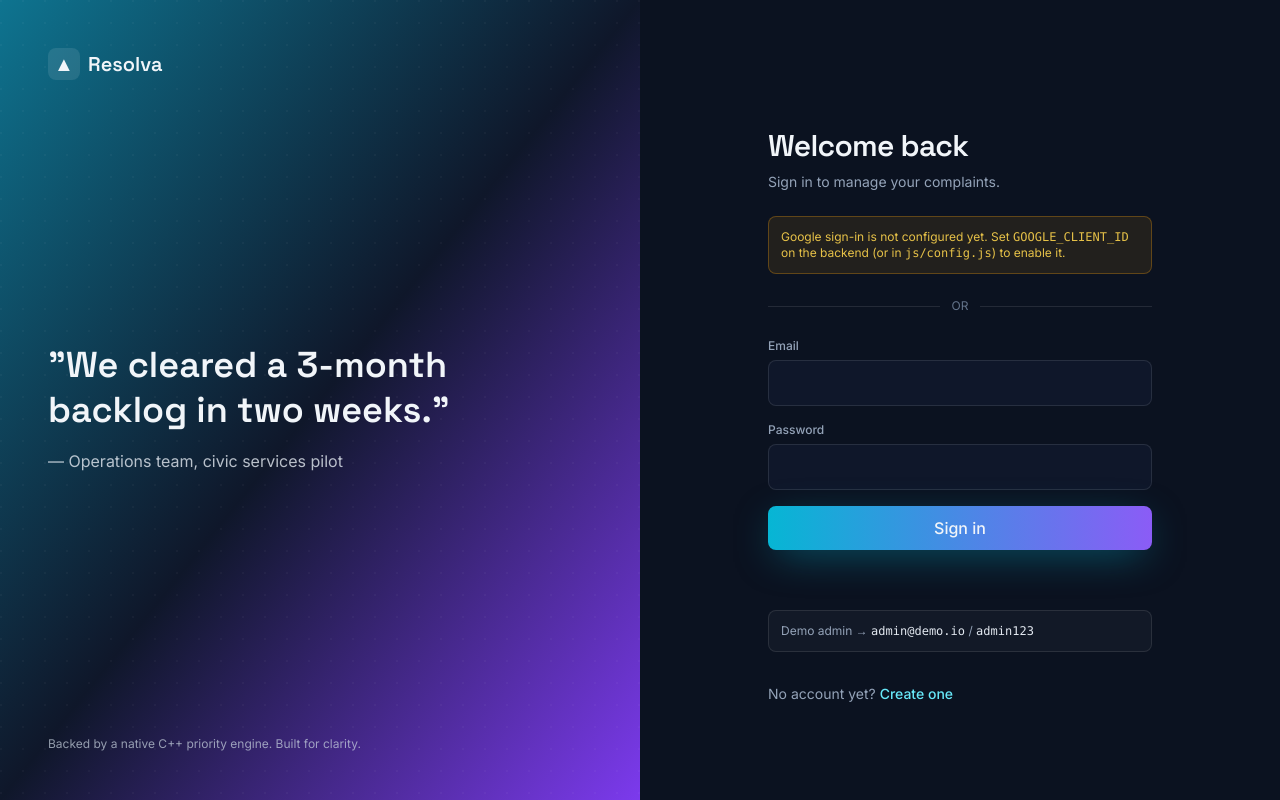
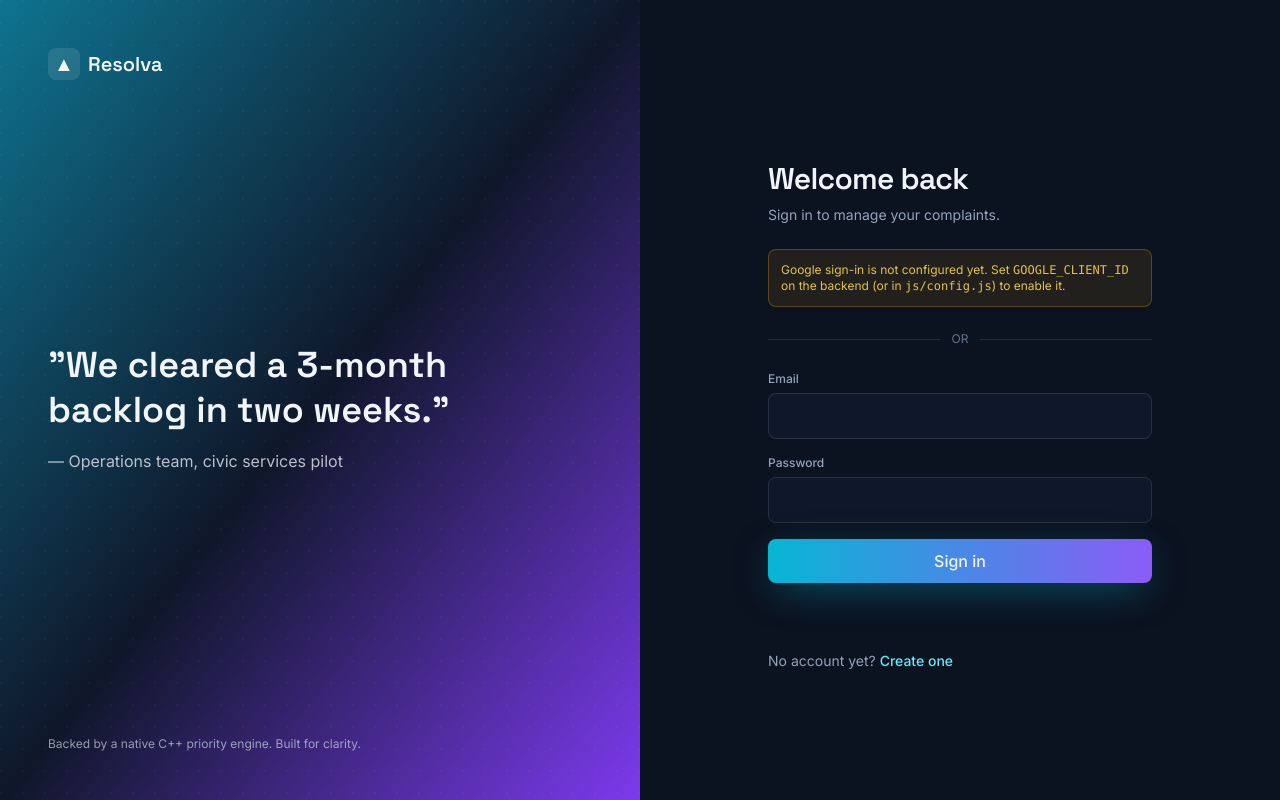
Before and after one commit to SamriddhaDas/Resolva, a plain HTML site: page frontend/login.html in a window 1280 px wide. Drawn offline with nearby package versions, Linux system fonts and the light colour scheme; no server answers.

Commit message:
Add files via upload

```diff
--- a/frontend/login.html
+++ b/frontend/login.html
@@ -53,10 +53,6 @@
       <p id="msg" class="text-sm text-rose-400 min-h-[1.25rem]"></p>
     </form>
 
-    <div class="mt-6 p-3 rounded-lg bg-white/[.03] border border-white/10 text-xs text-slate-400">
-      Demo admin → <span class="font-mono text-slate-200">admin@demo.io</span> / <span class="font-mono text-slate-200">admin123</span>
-    </div>
-
     <p class="mt-8 text-sm text-slate-400">
       No account yet? <a href="/register.html" class="text-brand-300 hover:text-brand-100 font-medium">Create one</a>
     </p>
```
